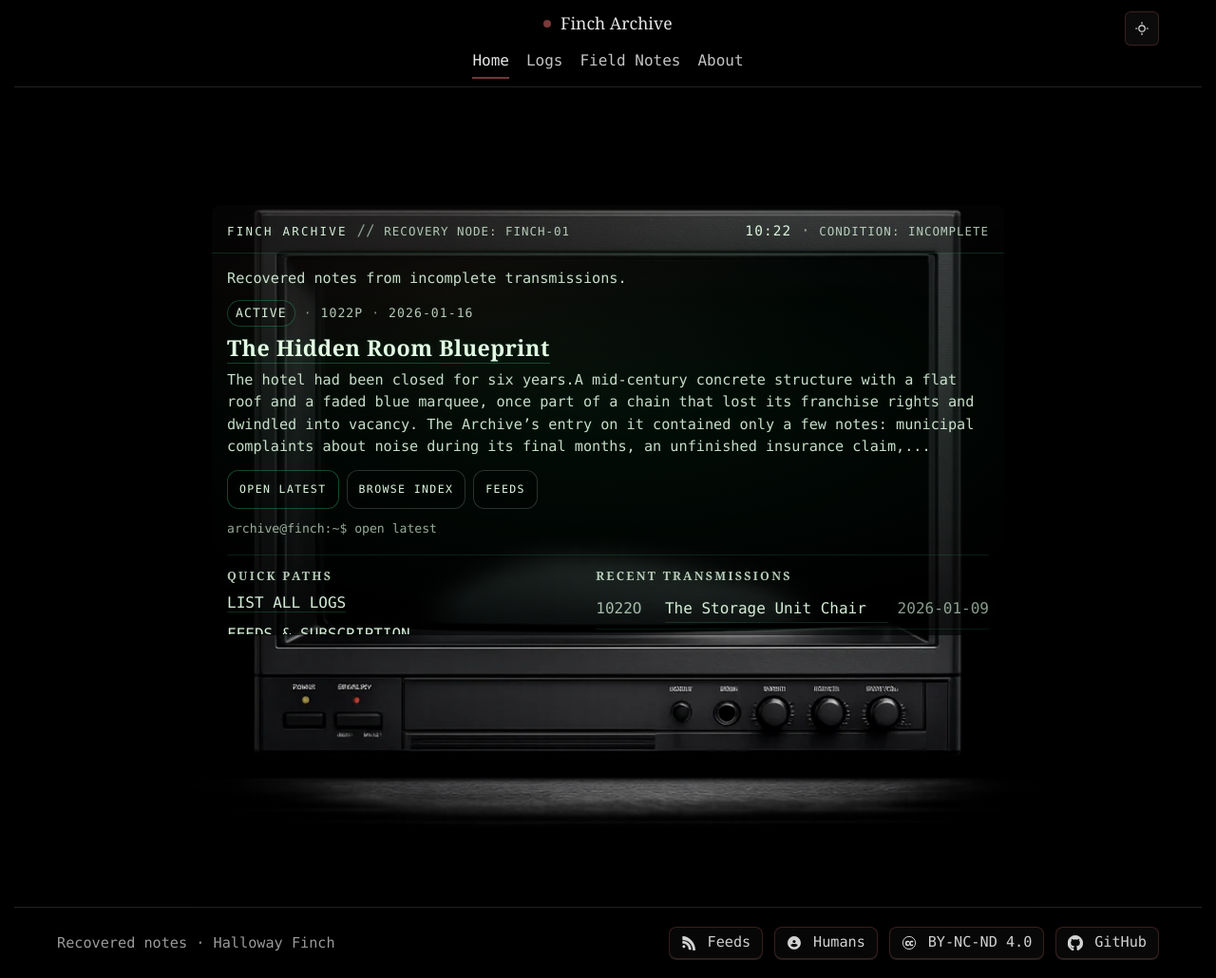
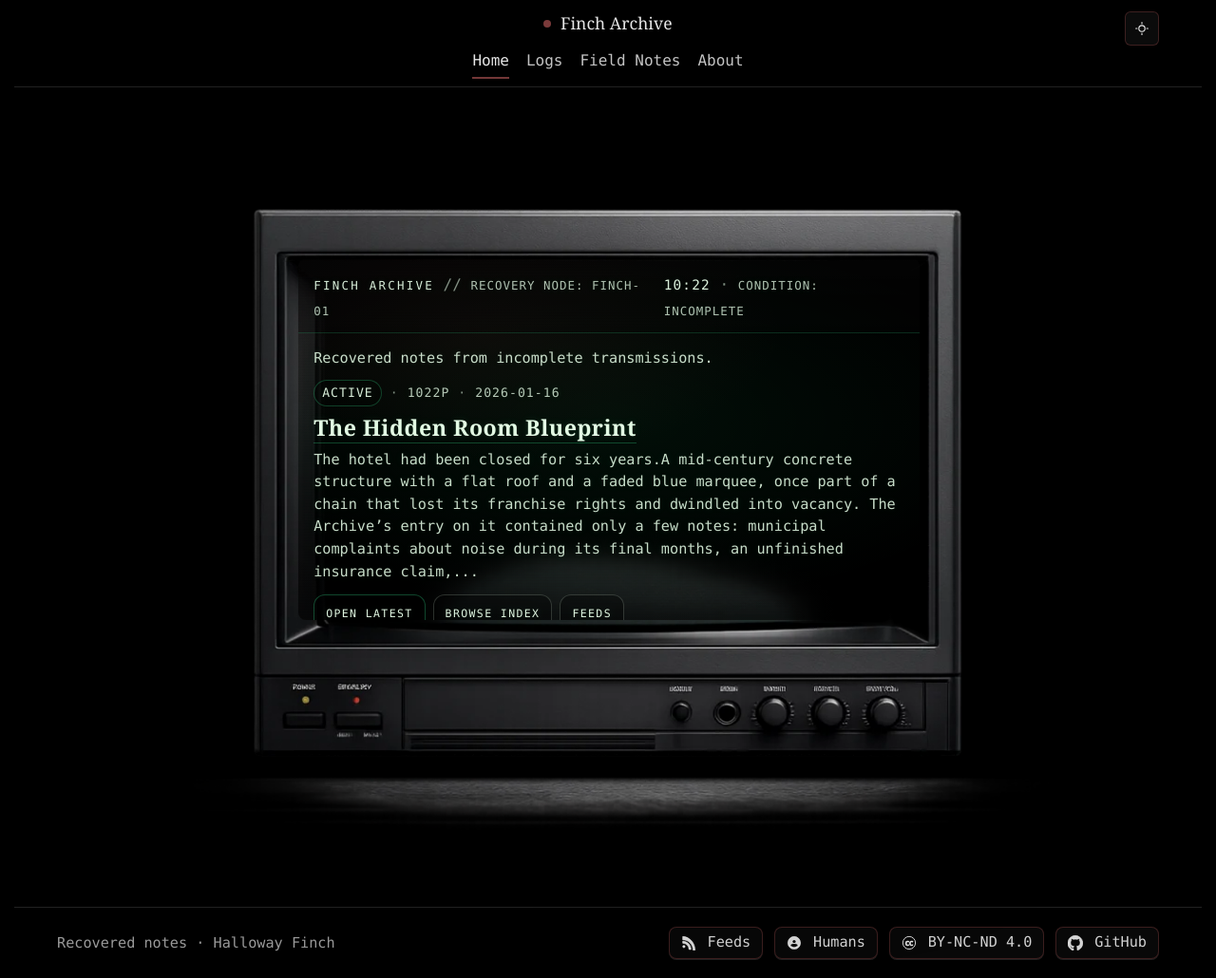
Before and after one commit to HallowayFinch/fincharchive.com, a Jekyll site: the page built from index.html, in a window 1280 px wide and 1030 px high. Shown: the whole window at 95% size. Built offline with Jekyll 4.4.1, drawn with Linux system fonts in a browser that asks for light colours.

Commit message:
Update finch-crtframe styles and calibration values

```diff
--- a/assets/css/style.css
+++ b/assets/css/style.css
@@ -2291,10 +2291,20 @@ html {
 }
 
 .finch-crtframe {
-  --screen-x: 14.3%;
-  --screen-y: 11.2%;
-  --screen-w: 71.4%;
-  --screen-h: 58.2%;
+  /*
+    Screen window calibration for finch-crt-frame-1536.webp (1536x1024).
+
+    If you ever need to micro-tune:
+      - nudge x/y by ~0.2–0.6%
+      - nudge w/h by ~0.2–0.8%
+
+    (Optional debug)
+    .finch-crtframe__screen { outline: 2px solid rgba(255,0,0,0.35); }
+  */
+  --screen-x: 22.1%;
+  --screen-y: 18.6%;
+  --screen-w: 56.0%;
+  --screen-h: 48.8%;
 
   position: relative;
   max-width: 1200px;
@@ -2315,7 +2325,7 @@ html {
   top: var(--screen-y);
   width: var(--screen-w);
   height: var(--screen-h);
-  border-radius: 10px;
+  border-radius: 8px;
   overflow: hidden;
 }
 
@@ -2612,12 +2622,8 @@ html {
 }
 
 @media (max-width: 980px) {
-  .finch-crtframe {
-    max-width: 960px;
-  }
-  .finch-screen__grid {
-    grid-template-columns: 1fr;
-  }
+  .finch-crtframe { max-width: 960px; }
+  .finch-screen__grid { grid-template-columns: 1fr; }
   .finch-screen__row {
     grid-template-columns: 6.5ch 1fr;
     grid-template-rows: auto auto;
@@ -2629,12 +2635,6 @@ html {
 }
 
 @media (max-width: 560px) {
-  .finch-crtframe {
-    --screen-x: 11.8%;
-    --screen-y: 12.2%;
-    --screen-w: 76.8%;
-    --screen-h: 56.5%;
-  }
   .finch-screen__header {
     flex-direction: column;
     align-items: flex-start;
```
